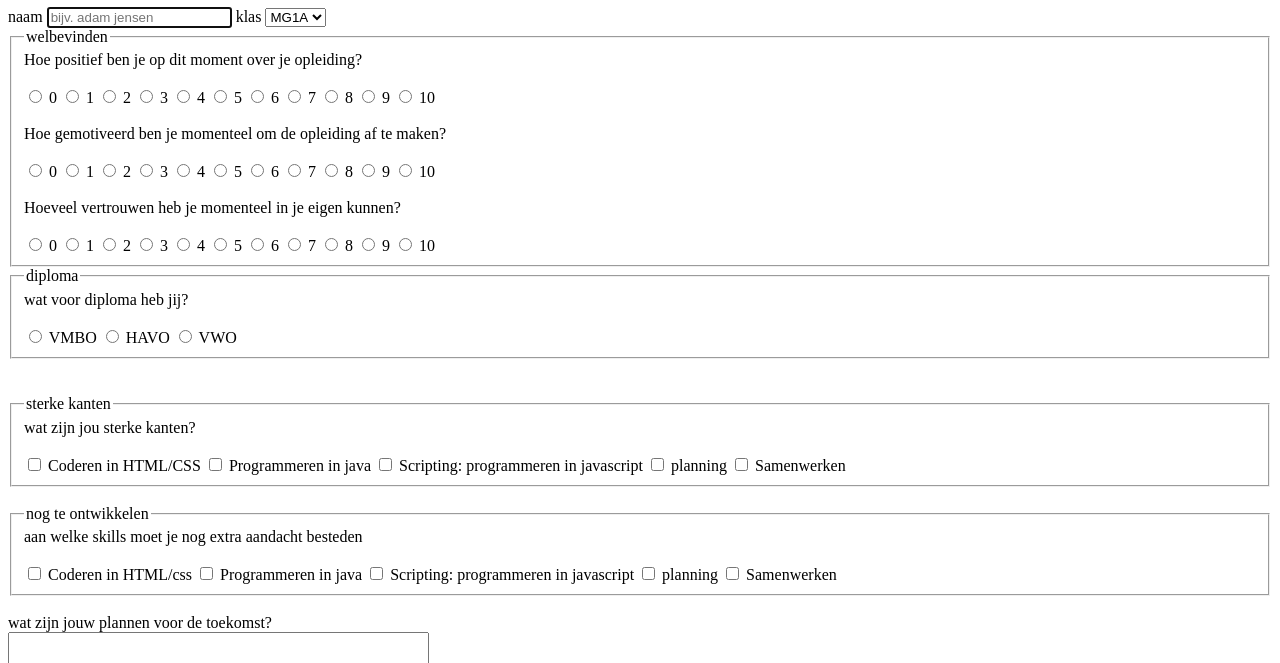
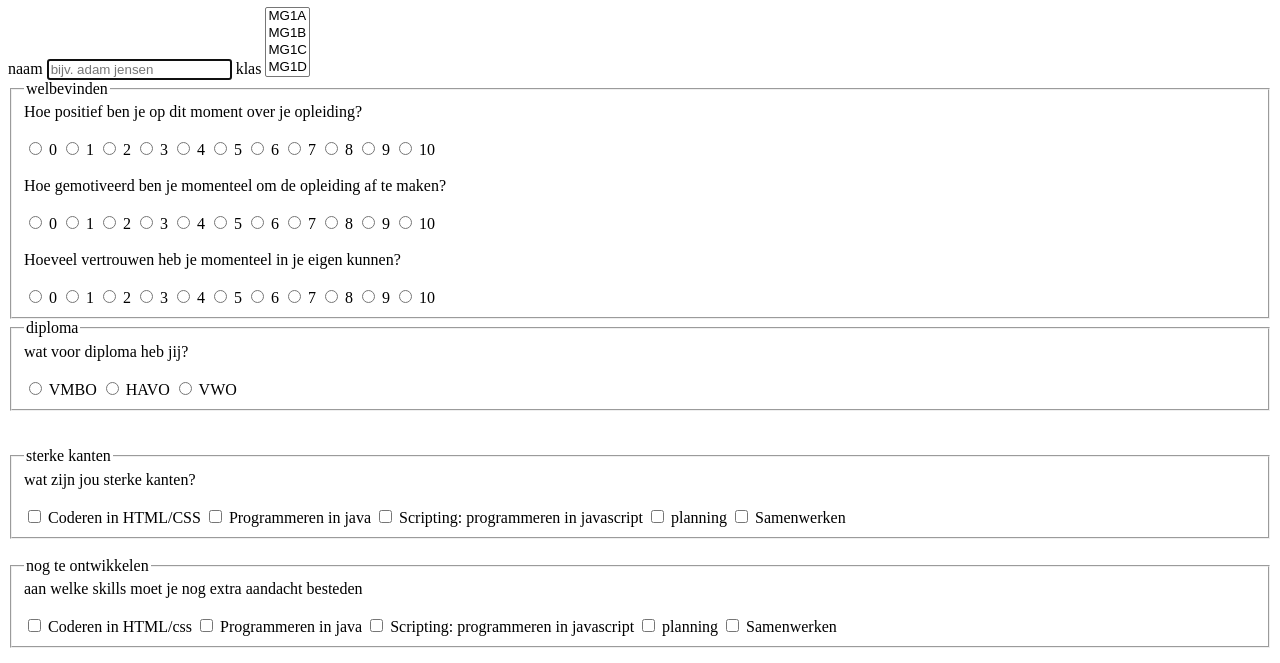
Before and after one commit to riccool5573/forms, a plain HTML site: page index.html in a window 1280 px wide. Shown: the part 73-736 px from the top of the page. Drawn offline with Linux system fonts and the light colour scheme.

Commit message:
fixed some bigs

```diff
--- a/index.html
+++ b/index.html
@@ -12,7 +12,7 @@
     <label for="question1">  naam </label>
     <input type="text" name="naam" id="question1" autofocus placeholder="bijv. adam jensen" required>
     <label for="klas"> klas </label>
-    <select id="klas" name="klas" required>
+    <select id="klas" name="klas" required size="4">
       <option value="MG1A"> MG1A </option>
       <option value="MG1B"> MG1B </option>
       <option value="MG1C"> MG1C </option>
@@ -98,8 +98,6 @@
 
 
   </form>
-</body>
-
   <footer>
     <div id="validatie">
       <a href="http://validator.w3.org/check?uri=referer" target="_blank">
@@ -109,4 +107,7 @@
       </a>
     </div>
   </footer>
+</body>
+
+
 </html>
```
Lines whose indentation alone changed are shown as unchanged.
